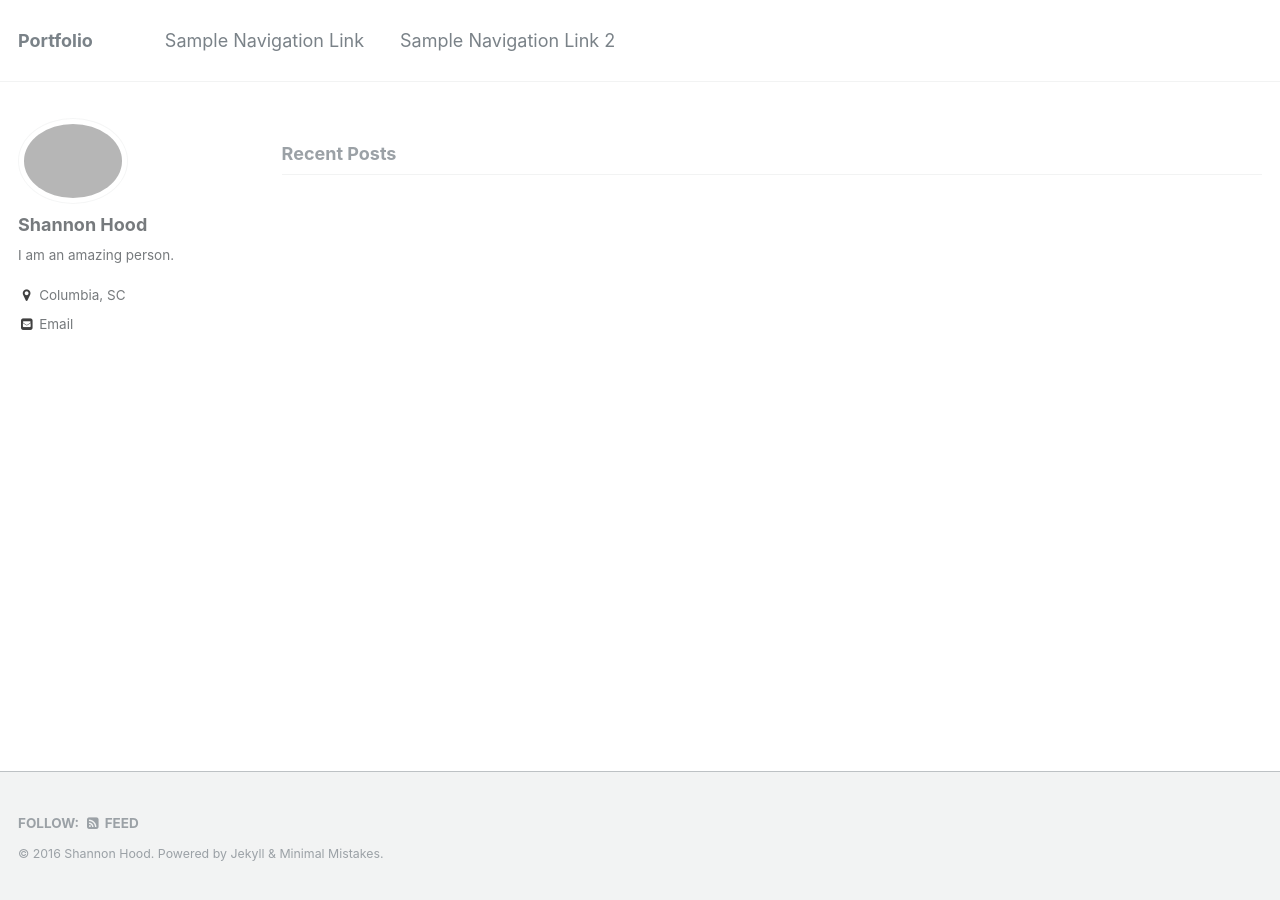
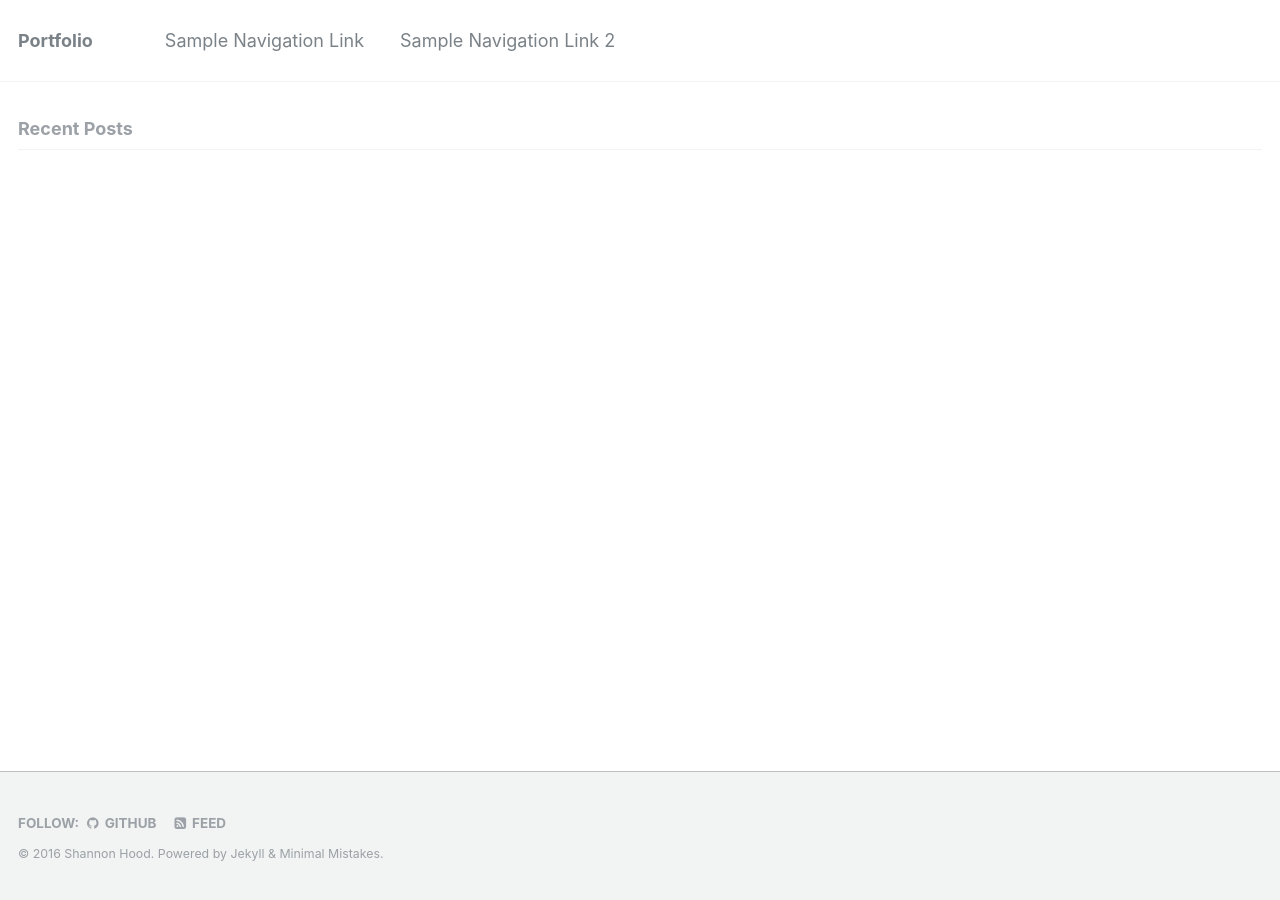
Before and after one commit to hoodsr/hoodsr.github.io, a Jekyll site: the page built from index.html, in a window 1280 px wide. Built offline with Jekyll 4.4.1, drawn with Linux system fonts in a browser that asks for light colours; the list of posts is cut into pages by our own code; some of the changed lines change nothing that is shown.

Commit message:
minimal mistakes customized

```diff
--- a/_config.yml
+++ b/_config.yml
@@ -78,8 +78,12 @@
 # Site Author
 author:
   name             : "Shannon Hood"
-  avatar           : "images/hoodsr.jpg"
-  bio              : "I am an amazing person."
+  avatar           : "bio-photo.jpg"
+  bio              : "I graduated from the University of South Carolina in May 2016 with
+                    a B.S. in Computer Science and minors in Math and German. I'm currently
+                    getting my Master's while working as a research assistant in the Autonomous
+                    Field Robotics Lab (AFRL) and as an Intro to Java TA. I have previously
+                    interned at Boeing and worked as a web developer."
   location         : "Columbia, SC"
   email            : "hoodsr@email.sc.edu"
   uri              :
@@ -89,7 +93,7 @@
   flickr           :
   facebook         :
   foursquare       :
-  github           :
+  github           : https://github.com/hoodsr
   google_plus      :
   keybase          :
   instagram        :
--- a/index.html
+++ b/index.html
@@ -1,5 +1,5 @@
 ---
-layout: archive
+layout: splash
 author_profile: true
 ---
 
```
